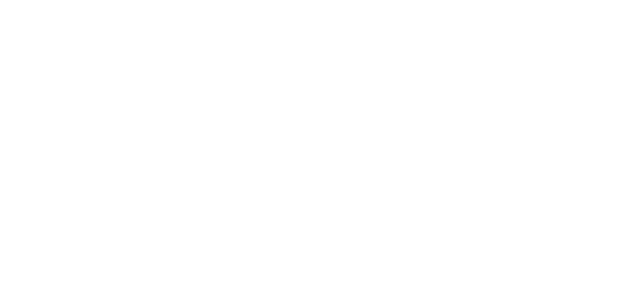
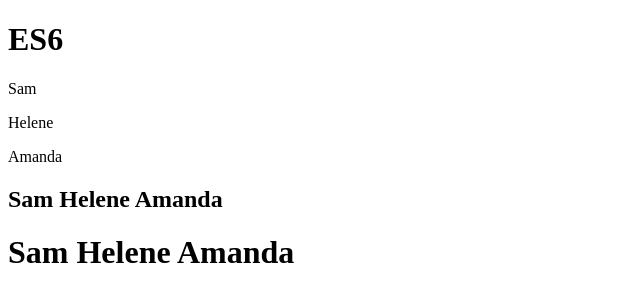
Before and after one commit to moisens/ReviewFundamentalsJsPartII, a plain HTML site: page ES6+/Arr of arr from/index.html in a window 1280 px wide. Shown: the whole page, without its empty margins (0-640 px from the left). Drawn offline with Linux system fonts and the light colour scheme.

Commit message:
Array.from - DOM Elements(NodeList)

```diff
--- a/ES6+/Arr of arr from/app.js
+++ b/ES6+/Arr of arr from/app.js
@@ -29,4 +29,25 @@ function countTotal(){
     }, 0);
     console.log(total);
 }
-countTotal(67,99, 59,400)
+countTotal(67,99, 59,400);
+
+console.log('---Array.from - DOM Elements(NodeList)---');
+//Array.from - DOM Elements(NodeList)
+const p = document.querySelectorAll('p');
+const result = document.getElementById('result');
+const second = document.getElementById('second');
+
+let newText = Array.from(p);
+console.log(newText);
+newText = newText.map((item) =>{
+    return `<span>${item.textContent}</span>`;
+}).join(' ');
+
+result.innerHTML = newText
+
+//Shorter way
+const text = Array.from(document.querySelectorAll('p'), (item)=>{// const text = Array.from(p, (item)=>{......})
+    return `<span>${item.textContent}</span>`;
+}).join(' ')
+
+second.innerHTML = text;
--- a/ES6+/Arr of arr from/index.html
+++ b/ES6+/Arr of arr from/index.html
@@ -3,10 +3,16 @@
 <head>
     <meta charset="UTF-8">
     <meta name="viewport" content="width=device-width, initial-scale=1.0">
-    <title>Arr of, arr from</title>
+    <title>Arr.of, arr.from</title>
 </head>
 <body>
+    <h1>ES6</h1>
+    <p>Sam</p>
+    <p>Helene</p>
+    <p>Amanda</p>
 
+    <h2 id="result"></h2>
+    <h1 id="second"></h1>
 
     <script src="app.js"></script>
 </body>
```
